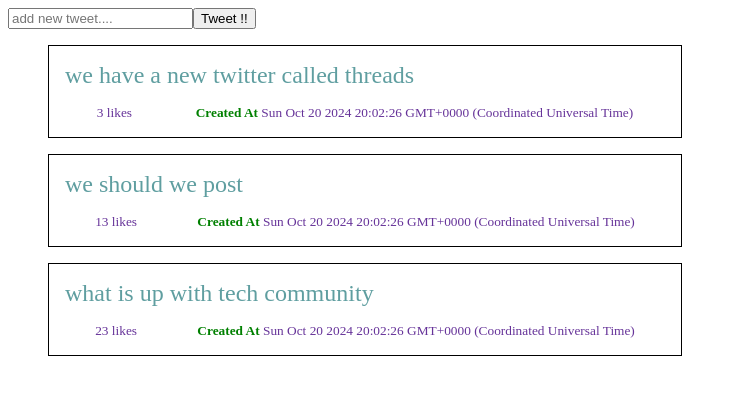
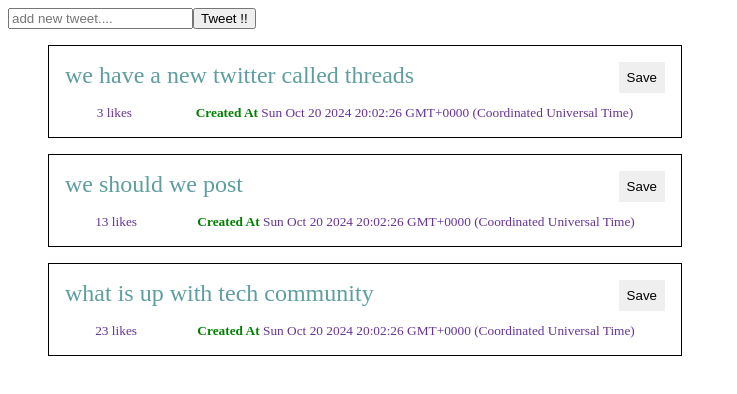
Before and after one commit to amitrahul/Twitter_app_react, a React (Vite) app: page / in a window 1280 px wide. Shown: the top 394 px of the page, without its empty margins (0-737 px from the left). Built offline with nearby package versions, Linux system fonts and the light colour scheme.

Commit message:
added the edit and save button funcationality

```diff
--- a/src/Css/Tweet.css
+++ b/src/Css/Tweet.css
@@ -21,3 +21,16 @@
   font-weight: 500;
   color: cadetblue;
 }
+
+.tweetContent_wrapper {
+  display: flex;
+  justify-content: space-between;
+}
+.editBtn button {
+  border: none;
+  padding: 0.5rem;
+
+  &:hover {
+    background-color: greenyellow;
+  }
+}
--- a/src/components/Tweet.jsx
+++ b/src/components/Tweet.jsx
@@ -1,8 +1,22 @@
+import { useState } from "react";
 import "../Css/Tweet.css";
 const Tweet = ({ tweetContent, likedCount, createdAt }) => {
+  const [isEditting, setIsEditting] = useState(false);
+  const handleEditTweet = () => {
+    setIsEditting((prevState) => !prevState);
+  };
   return (
     <div className="tweet-wrapper">
-      <div className="tweet-content">{tweetContent}</div>
+      <div className="tweetContent_wrapper">
+        <div className="tweet-content">
+          {(isEditting && <input />) || tweetContent}
+        </div>
+        <div className="editBtn">
+          <button onClick={handleEditTweet}>
+            {(isEditting && "Edit") || "Save"}
+          </button>
+        </div>
+      </div>
       <div className="created_liked_tweet_Wrapper">
         <div className="tweet-liked"> {likedCount} likes</div>
         <div className="createdTime">
```
